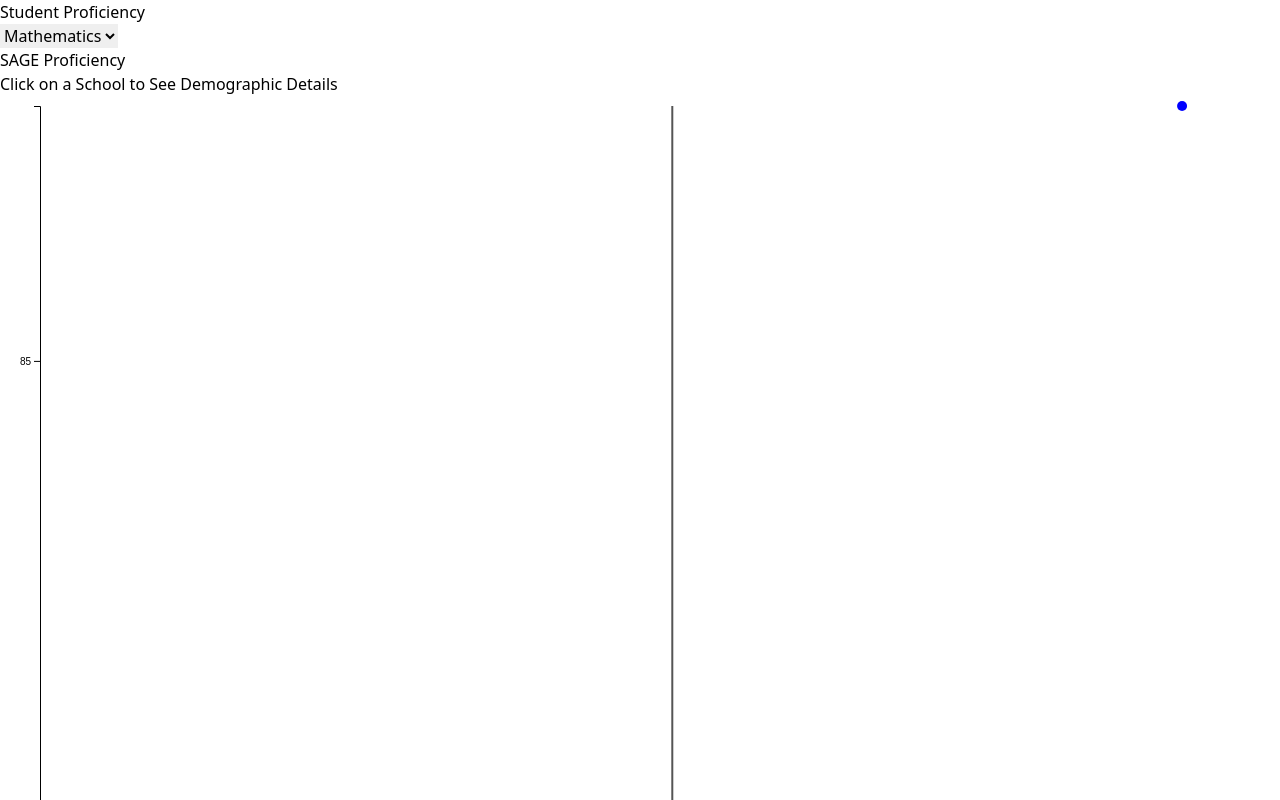
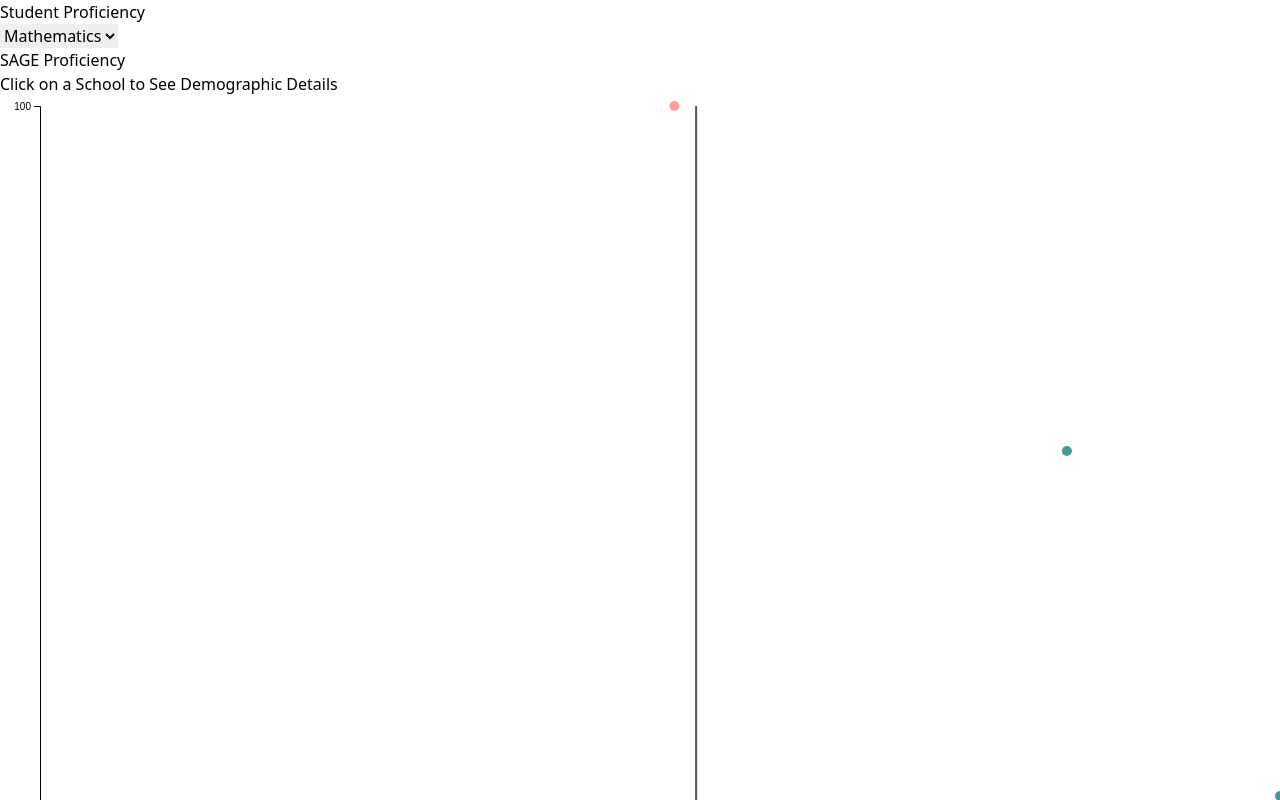
Before and after one commit to linhtv29/d3invue, a Vue app: page / in a window 1280 px wide. Shown: the top 800 px of the page. Built offline with nearby package versions, Linux system fonts and the light colour scheme.

Commit message:
fill dot color

```diff
--- a/src/components/PlotChart.vue
+++ b/src/components/PlotChart.vue
@@ -59,6 +59,7 @@ const schoolDetails = reactive({
 const svgRef = ref(null)
 const { resizeRef, resizeState } = useResizeObserver();
 const margin = { top: 10, right: 0, bottom: 30, left: 40 };
+const pallete = ['#ff9d9a','#fad3ad','#d4a6c8','#499894','#8cd17d','#f28e2b','#d8d2cf']
 onMounted(() => {
 	const svg = d3.select(svgRef.value)
 	const g = svg.append('g').attr('transform', `translate(${margin.left},${margin.top})`);
@@ -106,13 +107,17 @@ onMounted(() => {
 				.attr('cx', d => xScale(d.fee))
 				.attr('cy', d => yScale(d.proficiency))
 				.attr('r', 5)
-				.attr('fill', 'blue')
+				.attr('fill', (d, i) => fillColor(i))
 				.style("outline-style", "none")
 				.on("mouseover", mouseover)
 				.on("mousemove", mousemove)
 				.on("mouseout", mouseleave)
 				.on("click", mouseClick)
 				.on("blur", resetClick);
+
+			function fillColor(idx) {
+				return pallete[idx % pallete.length]
+			}
 		}
 	})
 
--- a/src/components/SageBody.vue
+++ b/src/components/SageBody.vue
@@ -42,6 +42,6 @@ const dataFiltered = computed(() => {
 			type: currentProficiency.value,
 			proficiency
 		}
-	}).slice(0, 10)
+	}).slice(20, 60)
 })
 </script>
```
